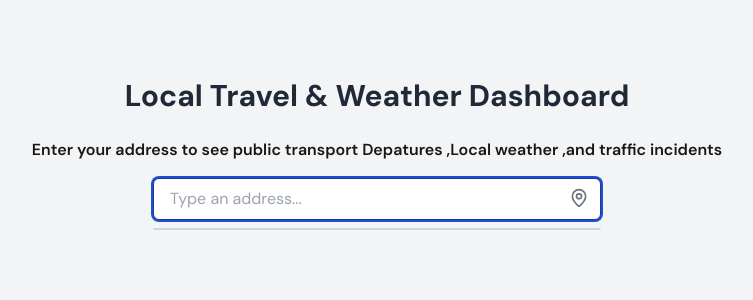
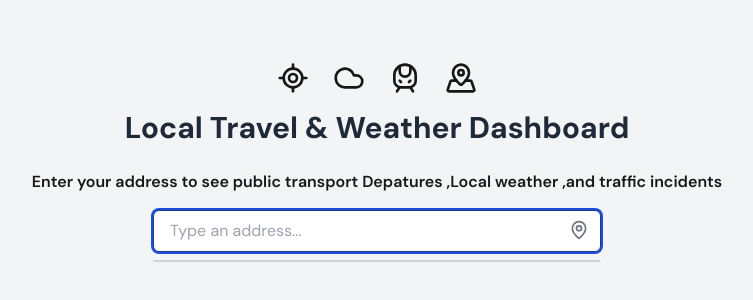
Before and after one commit to DagnaSchmidt/backend-local-travel, a Next.js app in the folder client/: page / in a window 1280 px wide. Shown: the part 246-546 px from the top of the page, without its empty margins (263-1016 px from the left). Built offline with nearby package versions, Linux system fonts and the light colour scheme.

Commit message:
final commit

```diff
--- a/client/src/components/search/Search.tsx
+++ b/client/src/components/search/Search.tsx
@@ -1,7 +1,7 @@
 "use client";
 import axios from "axios";
 import React, { useState, ChangeEvent } from "react";
-import { MapPin } from "lucide-react";
+import { MapPin,LocateFixed,Cloud,TrainFront ,MapPinned} from "lucide-react";
 
 const Search: React.FC = () => {
   const [input, setInput] = useState("");
@@ -64,12 +64,18 @@ const Search: React.FC = () => {
 
   return (
     <div className="flex flex-col items-center justify-center min-h-screen bg-gray-100 p-4">
+      <div className="flex flex-row  space-x-6  p-4">
+      <LocateFixed size={32} />
+      <Cloud  size={32}/>
+      <TrainFront  size={32}/>
+       <MapPinned  size={32} />
+      </div>
       <h1 className="text-3xl font-bold mb-6 text-gray-800">
         Local Travel & Weather Dashboard
       </h1>
       <p className="font-semibold mb-4">
         Enter your address to see public transport Depatures ,Local weather ,and
-        traffic incidents{" "}
+        traffic incidents
       </p>
 
       <div className="w-full max-w-md relative">
```
